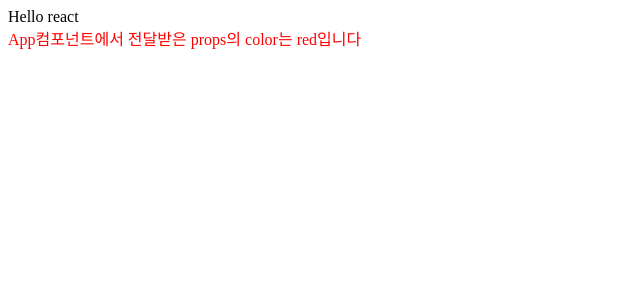
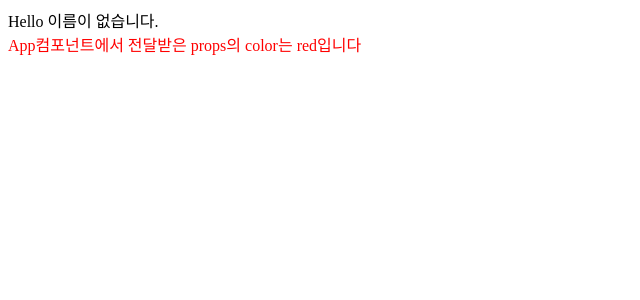
Before and after one commit to dev-93/study, a React (Create React App) app in the folder react_study/: page / in a window 1280 px wide. Shown: the top 300 px of the page, without its empty margins (0-640 px from the left). Built offline with nearby package versions, Linux system fonts and the light colour scheme.

Commit message:
defaultProps로 기본값 설정

```diff
--- a/react_study/src/App.js
+++ b/react_study/src/App.js
@@ -4,7 +4,7 @@ import Hello from "./Hello";
 const App = () => {
   return (
     <>
-      <Hello name="react" color="red"/>
+      <Hello color="red"/>
     </>
   );
 }
--- a/react_study/src/Hello.js
+++ b/react_study/src/Hello.js
@@ -9,4 +9,8 @@ const Hello = ({color, name}) => {
     )
 }
 
+Hello.defaultProps = {
+    name: '이름이 없습니다.'
+}
+
 export default Hello;
```
